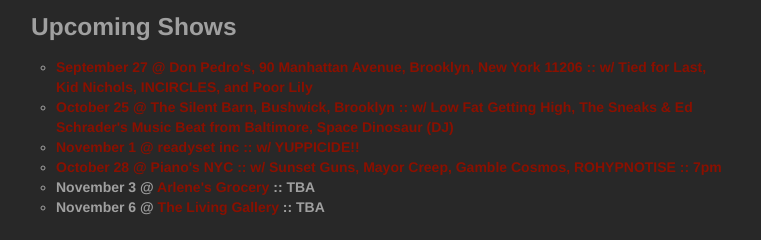
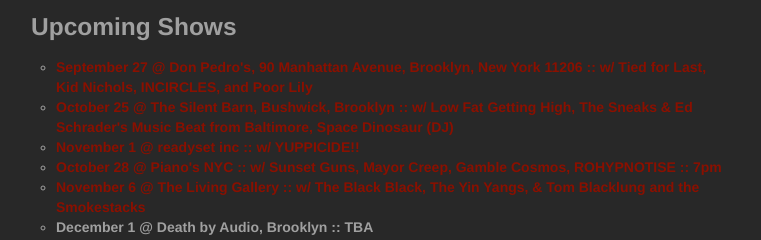
Before and after one commit to ggentzke/rdk, a plain HTML site: page shows.html in a window 1280 px wide. Shown: the part 163-403 px from the top of the page, without its empty margins (259-1020 px from the left). Drawn offline with Linux system fonts and the light colour scheme.

Commit message:
Update shows.html

```diff
--- a/shows.html
+++ b/shows.html
@@ -33,8 +33,9 @@
         <li><a href="https://www.facebook.com/events/651577964887681/"><strong>October 25 @ The Silent Barn, Bushwick, Brooklyn :: w/ Low Fat Getting High, The Sneaks &amp; Ed Schrader's Music Beat from Baltimore, Space Dinosaur (DJ)</strong></a></li>
         <li><a href="https://www.facebook.com/events/438308459611763/"><strong>November 1 @ readyset inc :: w/ YUPPICIDE!!</strong></a></li>
         <li><a href="http://www.pianosnyc.com/showroom/sunset-guns-10282013"><strong>October 28 @ Piano's NYC :: w/ Sunset Guns, Mayor Creep, Gamble Cosmos, ROHYPNOTISE :: 7pm</strong></a></li>
-        <li><strong>November 3 @ <a href="http://www.arlenesgrocery.net/">Arlene's Grocery</a> :: TBA</strong></li>
-        <li><strong>November 6 @ <a href="http://www.the-living-gallery.com/">The Living Gallery</a> :: TBA</strong></li>
+        <li><a href="https://www.facebook.com/events/322193741257040"><strong>November 6 @ The Living Gallery :: w/ The Black Black, The Yin Yangs, &amp; Tom Blacklung and the Smokestacks</strong></a></li>
+        <li><strong>December 1 @ Death by Audio, Brooklyn :: TBA</strong></li>
+        <li><strong>December 12 @ Brooklyn Fireproof, Brooklyn :: w/ From Below, more TBA</strong></li>
       </ul>
 
       <footer>
```
